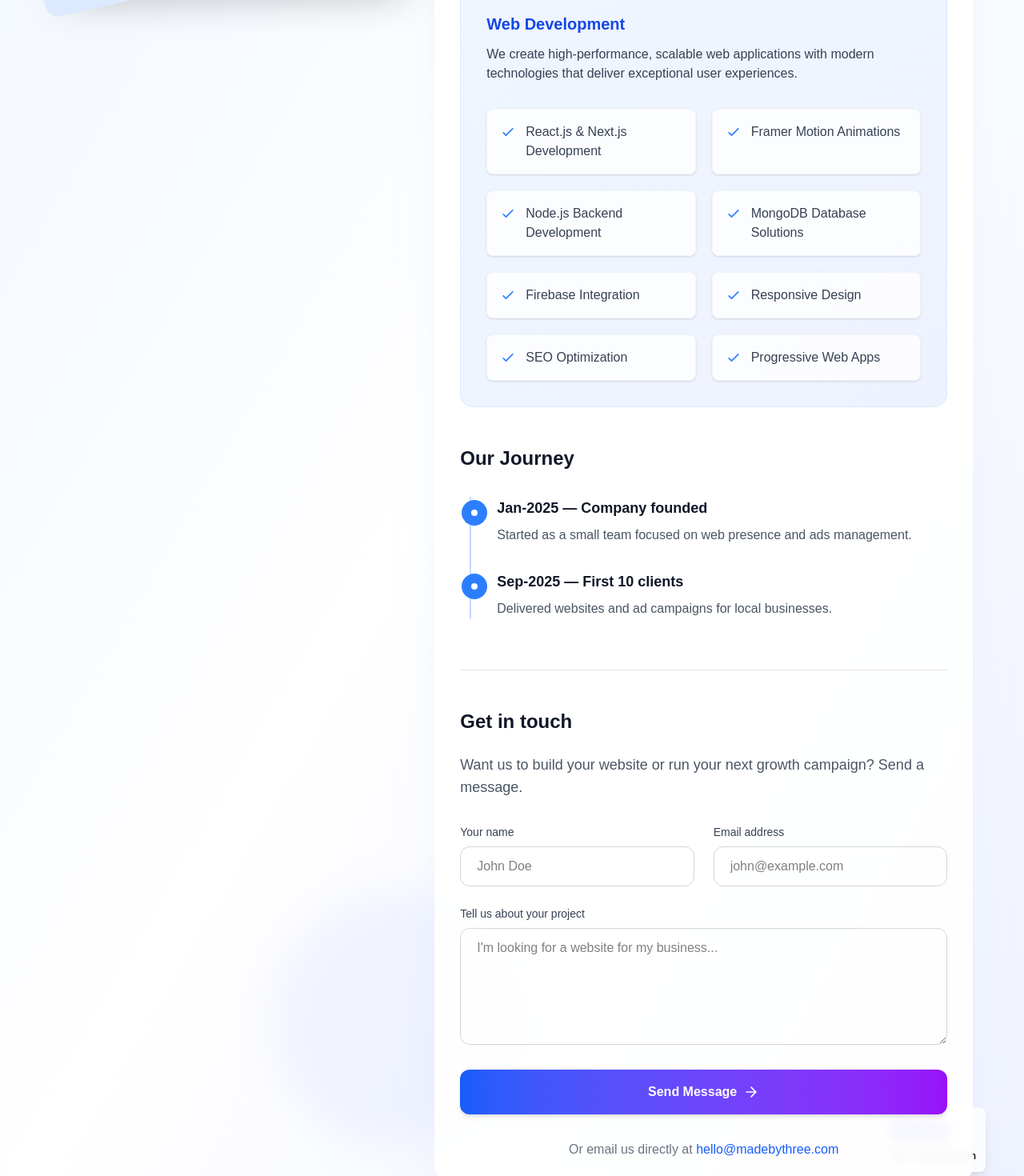
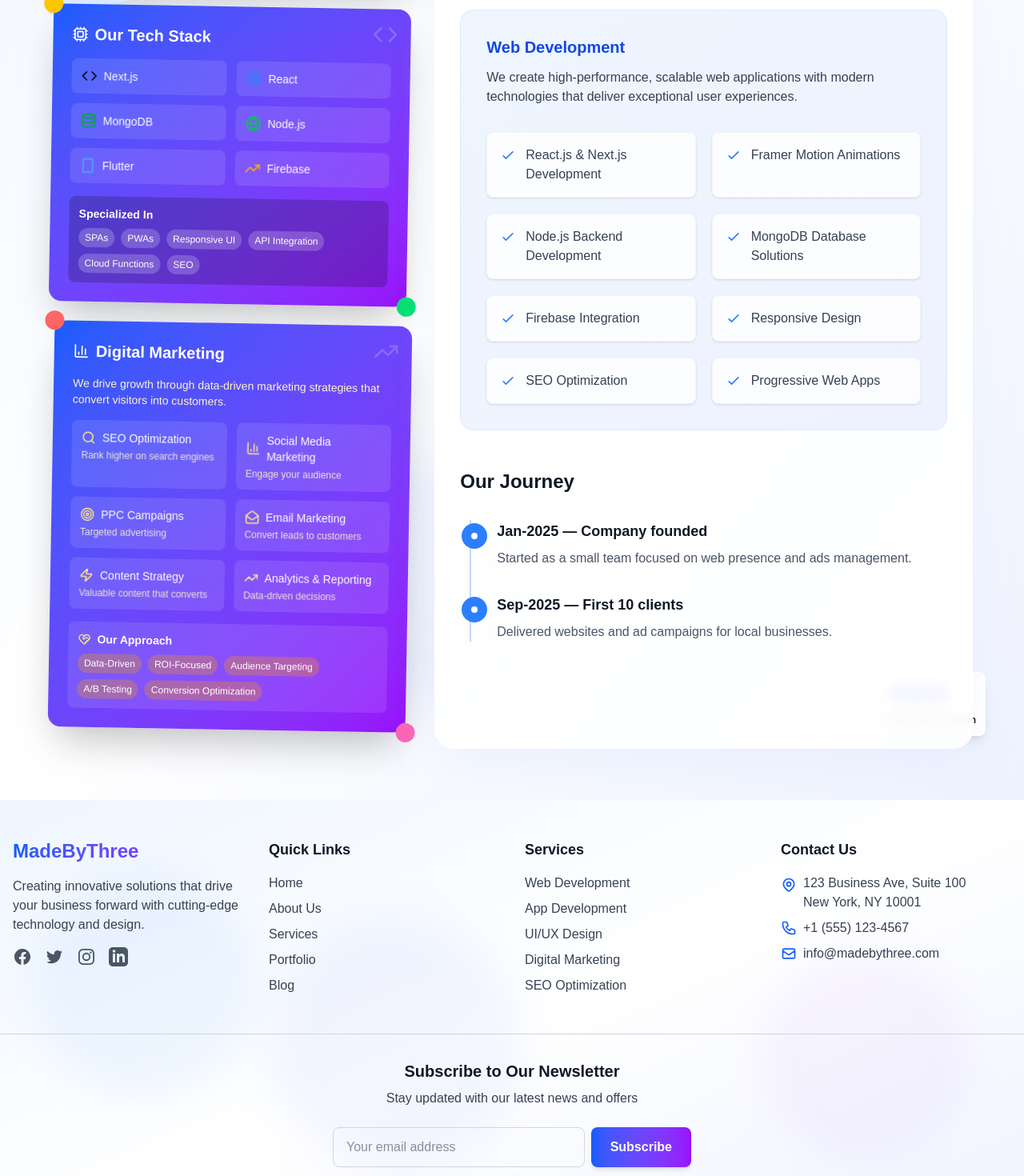
Before and after one commit to kajumac07/made-by-three, a Next.js app: page /about in a window 1280 px wide. Shown: the part 740-2210 px from the top of the page at 80% size. Built offline with nearby package versions, Linux system fonts and the light colour scheme.

Commit message:
16.somechanges in AboutUs

```diff
--- a/app/(pages)/about/page.tsx
+++ b/app/(pages)/about/page.tsx
@@ -14,6 +14,18 @@ import {
   Linkedin,
   Twitter,
   Instagram,
+  Code,
+  Cpu,
+  Database,
+  Globe,
+  Smartphone,
+  TrendingUp,
+  BarChart3,
+  Target,
+  Search,
+  MailOpen,
+  Zap,
+  HeartHandshake,
 } from "lucide-react";
 
 type ServiceKey = "web" | "app" | "marketing";
@@ -105,6 +117,26 @@ export default function AboutMe() {
     },
   };
 
+  // Tech stack icons with colors
+  const techStack = [
+    { icon: <Code size={20} />, name: "Next.js", color: "text-black" },
+    { icon: <Cpu size={20} />, name: "React", color: "text-blue-500" },
+    { icon: <Database size={20} />, name: "MongoDB", color: "text-green-600" },
+    { icon: <Globe size={20} />, name: "Node.js", color: "text-green-500" },
+    { icon: <Smartphone size={20} />, name: "Flutter", color: "text-blue-400" },
+    { icon: <TrendingUp size={20} />, name: "Firebase", color: "text-yellow-500" },
+  ];
+
+  // Marketing services
+  const marketingServices = [
+    { icon: <Search size={18} />, name: "SEO Optimization", desc: "Rank higher on search engines" },
+    { icon: <BarChart3 size={18} />, name: "Social Media Marketing", desc: "Engage your audience" },
+    { icon: <Target size={18} />, name: "PPC Campaigns", desc: "Targeted advertising" },
+    { icon: <MailOpen size={18} />, name: "Email Marketing", desc: "Convert leads to customers" },
+    { icon: <Zap size={18} />, name: "Content Strategy", desc: "Valuable content that converts" },
+    { icon: <TrendingUp size={18} />, name: "Analytics & Reporting", desc: "Data-driven decisions" },
+  ];
+
   return (
     <main className="relative min-h-screen flex items-center justify-center overflow-hidden bg-gradient-to-br from-blue-50 via-white to-indigo-50 py-16 px-4">
       {/* Background decorative elements */}
@@ -114,8 +146,9 @@ export default function AboutMe() {
 
       <section className="relative z-10 max-w-6xl w-full">
         <div className="md:flex gap-8">
-          {/* Left: Profile card - Hero style */}
-          <div className="md:w-2/5 mb-8 md:mb-0">
+          {/* Left: Profile card, Tech Stack Card, and Digital Marketing Card */}
+          <div className="md:w-2/5 mb-8 md:mb-0 space-y-6">
+            {/* Profile Card */}
             <div className="relative bg-white rounded-2xl shadow-2xl p-6 transform -rotate-1">
               <div className="absolute -top-4 -right-4 bg-blue-400 text-white text-xs font-bold px-3 py-1 rounded-full shadow-md">
                 Founders
@@ -204,6 +237,92 @@ export default function AboutMe() {
               <div className="absolute -top-6 -right-6 w-28 h-28 bg-purple-100 rounded-2xl transform rotate-6 z-[-1]"></div>
             </div>
 
+            {/* Tech Stack Card */}
+            <div className="relative bg-gradient-to-br from-blue-600 to-purple-600 rounded-2xl shadow-2xl p-6 text-white transform rotate-1">
+              <div className="absolute -top-3 -left-3 w-6 h-6 bg-yellow-400 rounded-full"></div>
+              <div className="absolute -bottom-3 -right-3 w-6 h-6 bg-green-400 rounded-full"></div>
+
+              <h3 className="text-xl font-bold mb-4 flex items-center">
+                <Cpu className="mr-2" size={20} />
+                Our Tech Stack
+              </h3>
+
+              <div className="grid grid-cols-2 gap-3 mb-4">
+                {techStack.map((tech, index) => (
+                  <div
+                    key={index}
+                    className="bg-white/10 backdrop-blur-sm rounded-lg p-3 flex items-center space-x-2 transition-all hover:bg-white/20"
+                  >
+                    <div className={tech.color}>{tech.icon}</div>
+                    <span className="text-sm font-medium">{tech.name}</span>
+                  </div>
+                ))}
+              </div>
+
+              <div className="bg-black/20 rounded-lg p-3 mt-4">
+                <h4 className="text-sm font-semibold mb-2">Specialized In</h4>
+                <div className="flex flex-wrap gap-2">
+                  {["SPAs", "PWAs", "Responsive UI", "API Integration", "Cloud Functions", "SEO"].map((item, idx) => (
+                    <span key={idx} className="text-xs bg-white/20 px-2 py-1 rounded-full">
+                      {item}
+                    </span>
+                  ))}
+                </div>
+              </div>
+
+              <div className="absolute top-4 right-4 opacity-20">
+                <Code size={32} />
+              </div>
+            </div>
+
+            {/* Digital Marketing Card */}
+             <div className="relative bg-gradient-to-br from-blue-600 to-purple-600 rounded-2xl shadow-2xl p-6 text-white transform rotate-1">
+              <div className="absolute -top-3 -left-3 w-6 h-6 bg-red-400 rounded-full"></div>
+              <div className="absolute -bottom-3 -right-3 w-6 h-6 bg-pink-400 rounded-full"></div>
+
+              <h3 className="text-xl font-bold mb-4 flex items-center">
+                <BarChart3 className="mr-2" size={20} />
+                Digital Marketing
+              </h3>
+
+              <p className="text-amber-100 text-sm mb-4">
+                We drive growth through data-driven marketing strategies that convert visitors into customers.
+              </p>
+
+              <div className="grid grid-cols-2 gap-3 mb-4">
+                {marketingServices.map((service, index) => (
+                  <div
+                    key={index}
+                    className="bg-white/10 backdrop-blur-sm rounded-lg p-3 transition-all hover:bg-white/20"
+                  >
+                    <div className="flex items-center mb-1">
+                      <div className="text-amber-200 mr-2">{service.icon}</div>
+                      <span className="text-sm font-medium">{service.name}</span>
+                    </div>
+                    <p className="text-amber-100 text-xs opacity-90">{service.desc}</p>
+                  </div>
+                ))}
+              </div>
+
+              <div className="bg-white/10 rounded-lg p-3 mt-4">
+                <div className="flex items-center mb-2">
+                  <HeartHandshake size={16} className="mr-2 text-amber-200" />
+                  <h4 className="text-sm font-semibold">Our Approach</h4>
+                </div>
+                <div className="flex flex-wrap gap-2">
+                  {["Data-Driven", "ROI-Focused", "Audience Targeting", "A/B Testing", "Conversion Optimization"].map((item, idx) => (
+                    <span key={idx} className="text-xs bg-amber-500/30 px-2 py-1 rounded-full">
+                      {item}
+                    </span>
+                  ))}
+                </div>
+              </div>
+
+              <div className="absolute top-4 right-4 opacity-20">
+                <TrendingUp size={32} />
+              </div>
+            </div>
+
             {/* Floating elements */}
             <div className="absolute -top-4 left-4 bg-white p-3 rounded-lg shadow-lg flex items-center">
               <div className="mr-3">
@@ -256,10 +375,8 @@ export default function AboutMe() {
                   </span>
                 </h2>
                 <p className="mt-4 text-gray-600 text-lg leading-relaxed">
-                  We are three friends — Arun, Atul and Vipin — who turned a
-                  shared passion for web and marketing into a full-service
-                  studio. We create pixel‑perfect websites and run ad campaigns
-                  that actually convert.
+                  We`re three friends — Arun, Atul, and Vipin — who turned our passion for digital into a studio that blends creativity and performance.
+                  From sleek websites to powerful apps and high-converting marketing campaigns, we help brands grow in the digital space.
                 </p>
               </div>
             </div>
@@ -402,97 +519,6 @@ export default function AboutMe() {
                 </div>
               </div>
             </div>
-
-            <div id="contact" className="mt-16 pt-12 border-t border-gray-200">
-              <h3 className="text-2xl font-bold text-gray-900 mb-6">
-                Get in touch
-              </h3>
-              <p className="text-gray-600 text-lg">
-                Want us to build your website or run your next growth campaign?
-                Send a message.
-              </p>
-
-              <form onSubmit={handleSubmit} className="mt-8 space-y-6">
-                <div className="grid grid-cols-1 md:grid-cols-2 gap-6">
-                  <div>
-                    <label
-                      htmlFor="name"
-                      className="block text-sm font-medium text-gray-700 mb-2"
-                    >
-                      Your name
-                    </label>
-                    <input
-                      type="text"
-                      id="name"
-                      name="name"
-                      value={formData.name}
-                      onChange={handleInputChange}
-                      required
-                      className="w-full px-5 py-3 border border-gray-300 rounded-xl focus:outline-none focus:ring-2 focus:ring-blue-400 focus:border-transparent transition-colors"
-                      placeholder="John Doe"
-                    />
-                  </div>
-                  <div>
-                    <label
-                      htmlFor="email"
-                      className="block text-sm font-medium text-gray-700 mb-2"
-                    >
-                      Email address
-                    </label>
-                    <input
-                      type="email"
-                      id="email"
-                      name="email"
-                      value={formData.email}
-                      onChange={handleInputChange}
-                      required
-                      className="w-full px-5 py-3 border border-gray-300 rounded-xl focus:outline-none focus:ring-2 focus:ring-blue-400 focus:border-transparent transition-colors"
-                      placeholder="john@example.com"
-                    />
-                  </div>
-                </div>
-
-                <div>
-                  <label
-                    htmlFor="message"
-                    className="block text-sm font-medium text-gray-700 mb-2"
-                  >
-                    Tell us about your project
-                  </label>
-                  <textarea
-                    id="message"
-                    name="message"
-                    value={formData.message}
-                    onChange={handleInputChange}
-                    required
-                    rows={5}
-                    className="w-full px-5 py-3 border border-gray-300 rounded-xl focus:outline-none focus:ring-2 focus:ring-blue-400 focus:border-transparent transition-colors"
-                    placeholder="I'm looking for a website for my business..."
-                  ></textarea>
-                </div>
-
-                <button
-                  type="submit"
-                  className="group w-full bg-gradient-to-r from-blue-600 to-purple-600 text-white px-4 py-4 rounded-xl font-semibold hover:shadow-lg transition-all duration-300 shadow-md flex items-center justify-center gap-2"
-                >
-                  Send Message
-                  <ArrowRight
-                    size={20}
-                    className="group-hover:translate-x-1 transition-transform"
-                  />
-                </button>
-              </form>
-
-              <p className="mt-8 text-center text-gray-500">
-                Or email us directly at{" "}
-                <a
-                  href="mailto:hello@madebythree.com"
-                  className="text-blue-600 font-medium hover:underline"
-                >
-                  hello@madebythree.com
-                </a>
-              </p>
-            </div>
           </div>
         </div>
       </section>
```
